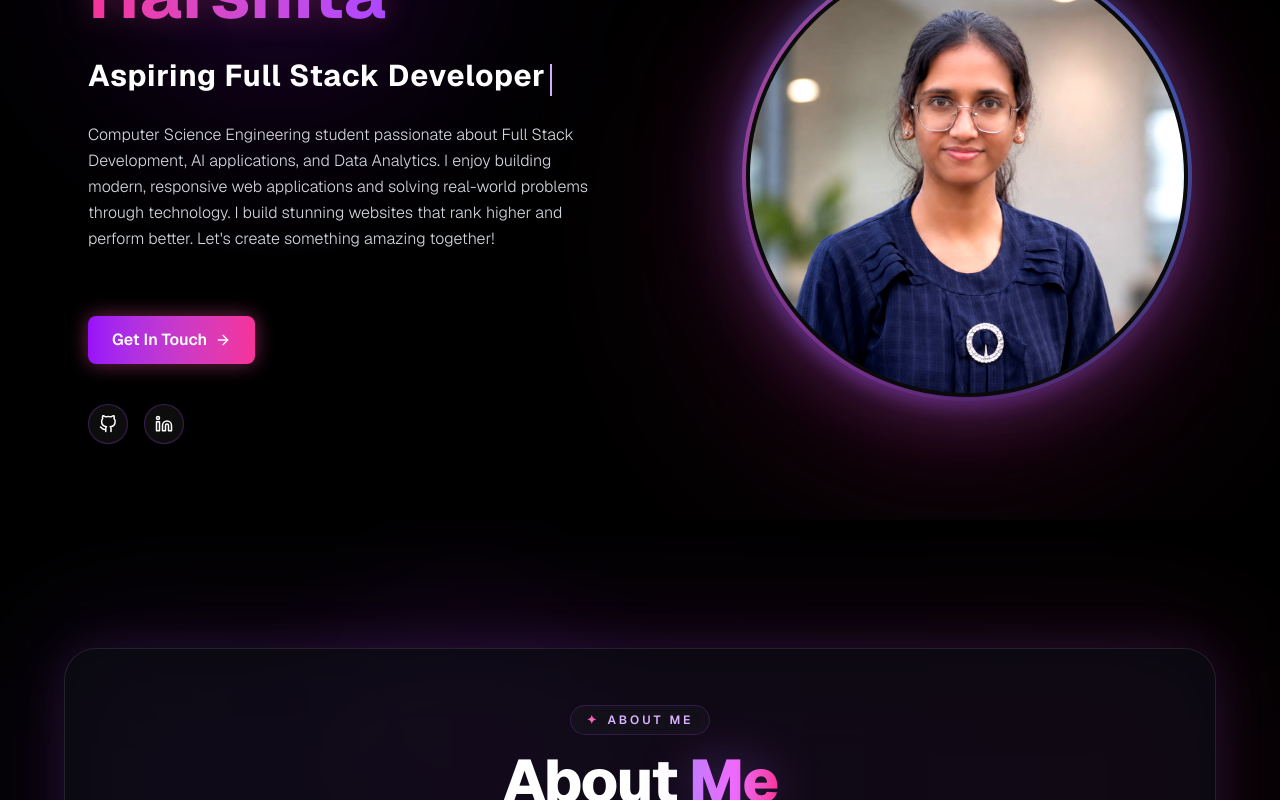
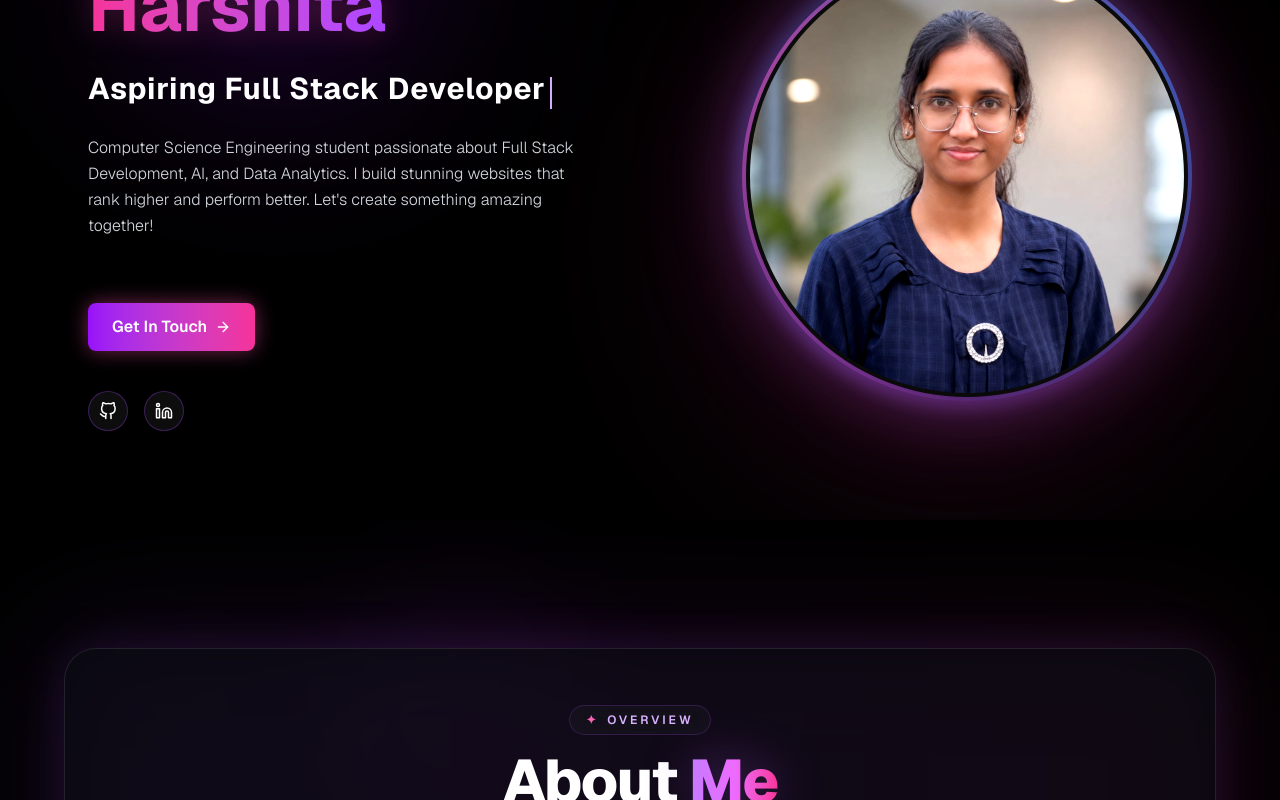
Before and after one commit to Harshita202004/My-Portfolio, a Next.js app: page / in a window 1280 px wide. Shown: the part 280-1080 px from the top of the page. Built offline with nearby package versions, Linux system fonts and the light colour scheme.

Commit message:
layout improvement

```diff
--- a/app/layout.tsx
+++ b/app/layout.tsx
@@ -12,9 +12,13 @@ const geistMono = Geist_Mono({
   subsets: ["latin"],
 });
 
-export const metadata: Metadata = {
-  title: "Create Next App",
-  description: "Generated by create next app",
+export const metadata = {
+  title: {
+    default: "Harshita | Portfolio",
+    template: "%s | Harshita",
+  },
+  description:
+    "Personal portfolio showcasing projects, skills, certifications, and achievements.",
 };
 
 export default function RootLayout({
--- a/components/About.tsx
+++ b/components/About.tsx
@@ -20,7 +20,7 @@ export default function About() {
 
         <div className="rounded-[32px] border border-white/10 bg-[#0B0B12]/80 p-6 shadow-[0_0_50px_rgba(168,85,247,.15)] backdrop-blur-xl transition-colors duration-300 hover:border-purple-500/25 sm:p-8 md:p-14">
           <SectionHeading
-            eyebrow="ABOUT ME"
+            eyebrow="Overview"
             title="About"
             highlight="Me"
             center
--- a/components/Education.tsx
+++ b/components/Education.tsx
@@ -2,6 +2,8 @@
 
 import { motion } from "framer-motion";
 import { GraduationCap, Calendar, Award } from "lucide-react";
+import { FaUniversity, FaSchool } from "react-icons/fa";
+import { MdOutlineScience } from "react-icons/md";
 import SectionWrapper from "./SectionWrapper";
 import SectionHeading from "./SectionHeading";
 
@@ -23,24 +25,27 @@ export default function Education() {
   degree: "Bachelor of Engineering in Computer Science Engineering",
   duration: "2023 – 2027",
   score: "CGPA: 9.04",
+  icon: FaUniversity,
   description:
-        "Pursuing a strong foundation in software engineering, full stack development, artificial intelligence, cloud computing, and data analytics while building practical, real-world projects and continuously improving problem-solving skills.",
+    "Building a strong foundation in software engineering, full stack development, AI, cloud computing, and data analytics.",
 },
 {
   institution: "PECT College, Raichur",
   degree: "Pre-University Course (PUC)",
   duration: "2022",
   score: "95%",
+  icon: MdOutlineScience,
   description:
-    "Completed the Pre-University Course (PCMB), strengthening my foundation in Physics, Chemistry, Mathematics, and Biology while enhancing analytical thinking, scientific reasoning, and problem-solving abilities.",
+    "Completed PCMB with a strong foundation in science, mathematics, and analytical problem-solving.",
 },
 {
   institution: "Hamdard School, Raichur",
   degree: "Secondary School Leaving Certificate (SSLC)",
-      duration: "2022",
+  duration: "2020",
   score: "88%",
+  icon: FaSchool,
   description:
-        "Completed secondary education with a strong academic performance while actively participating in curricular and co-curricular activities.",
+    "Completed secondary education with strong academic performance and active participation in extracurricular activities.",
 },
   ].map((edu, index) => (
     <motion.div
--- a/data/portfolio.ts
+++ b/data/portfolio.ts
@@ -13,7 +13,7 @@ export const portfolioData = {
   "AI Applications Learner",
 ],
   shortBio:
-    "Computer Science Engineering student passionate about Full Stack Development, AI applications, and Data Analytics. I enjoy building modern, responsive web applications and solving real-world problems through technology.",
+    "Computer Science Engineering student passionate about Full Stack Development, AI, and Data Analytics.",
   heroSkills: [],
 
   email: "harshita082004@gmail.com",
@@ -54,7 +54,6 @@ export const portfolioData = {
     { name: "Python", icon: "SiPython", color: "#3776AB" },
     { name: "Java", icon: "SiJava", color: "#007396" },
     { name: "C", icon: "SiC", color: "#A8B9CC" },
-    { name: "SQL", icon: "SiMysql", color: "#4479A1" },
     { name: "HTML", icon: "SiHtml5", color: "#E34F26" },
     { name: "CSS", icon: "SiCss3", color: "#1572B6" },
     { name: "JavaScript", icon: "SiJavascript", color: "#F7DF1E" },
@@ -70,6 +69,16 @@ export const portfolioData = {
   // ── Projects ───────────────────────────────────────────────
   projects: [
     {
+      title: "TaskFlow",
+      description:
+        "Smart daily task and productivity tracker with authentication and analytics.",
+      image: "/images/taskflow.png",
+      tech: ["React", "Express", "MongoDB"],
+        github: "https://github.com/Harshita202004/TaskFlow",
+    live: "https://taskflow-twlk.onrender.com/",
+      featured: true,
+    },
+    {
       title: "AI Finance Advisor",
       description:
         "AI-powered finance management platform with dashboards and machine learning predictions.",
@@ -77,16 +86,6 @@ export const portfolioData = {
       tech: ["Python", "Flask", "MongoDB", "Machine Learning"],
         github: "https://github.com/Harshita202004/AI-Finance-Advisor",
     live: "https://ai-finance-advisor-qzmq.onrender.com",
-      featured: true,
-    },
-    {
-      title: "TaskFlow",
-      description:
-        "Smart daily task and productivity tracker with authentication and analytics.",
-      image: "/images/taskflow.png",
-      tech: ["React", "Express", "MongoDB"],
-        github: "https://github.com/Harshita202004/TaskFlow",
-    live: "https://taskflow-twlk.onrender.com/",
       featured: true,
     },
 
```
Lines whose indentation alone changed are shown as unchanged.
